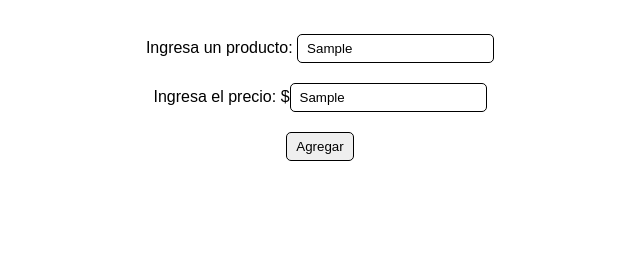
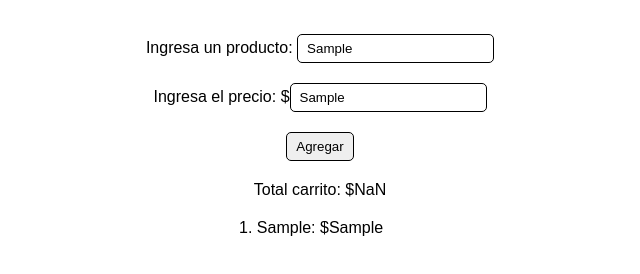
Before and after one commit to salvarez96/fullstack11, a plain HTML site: page archivos-tarea/index.html in a window 1280 px wide. Both pictures are taken after typing "Sample", "Sample" into the empty fields and a click on the button "Agregar". Shown: the part 98-372 px from the top of the page, without its empty margins (320-960 px from the left). Drawn offline with Linux system fonts and the light colour scheme.

Commit message:
Create logic to add products and prices
Add total sum of all products in the frontend

```diff
--- a/archivos-tarea/index.html
+++ b/archivos-tarea/index.html
@@ -13,15 +13,16 @@
     <form action="">
       <div class="inputContainer">
         <label for="productItem">Ingresa un producto:</label>
-        <input type="text" class="inputContainer-input" id="productItem" placeholder="Leche">
+        <input type="text" class="inputContainer-input" id="productItem" placeholder="Leche" required>
       </div>
       <div class="inputContainer">
         <label for="productPrice">Ingresa el precio:</label>
-        $<input type="text" class="inputContainer-input" id="productPrice" placeholder="10">
+        $<input type="text" class="inputContainer-input" id="productPrice" placeholder="10" required>
       </div>
-      <button type="button">Agregar</button>
+      <button type="submit">Agregar</button>
     </form>
-    <ul id="itemsList"></ul>
+    <p>Total carrito: $<span id="cartTotal">0</span></p>
+    <ol id="itemsList"></ol>
   </div>
   <script src="/archivos-tarea/src/index.js"></script>
 </body>
--- a/archivos-tarea/src/index.js
+++ b/archivos-tarea/src/index.js
@@ -16,25 +16,33 @@ const submitButton = $('button')
 const productInput = $('#productItem')
 const priceInput = $('#productPrice')
 const itemsList = $('#itemsList')
+const cartTotal = $('#cartTotal')
 
 let productsList = []
 let productId = 0
+let grandTotal = 0
 
 submitButton.addEventListener('click', (e) => {
   e.preventDefault()
+  const productName = productInput.value
+  const productPrice = priceInput.value
 
-  if(productInput.value.length > 0) {
+  if(productName.length > 0 && productPrice.length > 0) {
     productsList.push({
       id: productId++,
-      product: productInput.value,
-      price: priceInput.value
+      product: productName,
+      price: parseInt(productPrice)
     })
-    // const productItemElement = elementCreator('li')
-    // productItemElement.innerText = productsList[productsList.length - 1]
-    // itemsList.insertAdjacentElement('beforeend', productItemElement)
 
+    const productItemElement = elementCreator('li')
+    const productInfoElement = elementCreator('p')
+    productInfoElement.innerText = `${productName}: $${productPrice}`
+    productItemElement.appendChild(productInfoElement)
+    itemsList.insertAdjacentElement('beforeend', productItemElement)
+
+    grandTotal += productsList[productsList.length-1].price
+
+    cartTotal.innerText = grandTotal
   }
   console.log(productsList);
 })
-
-console.log('object');
```
